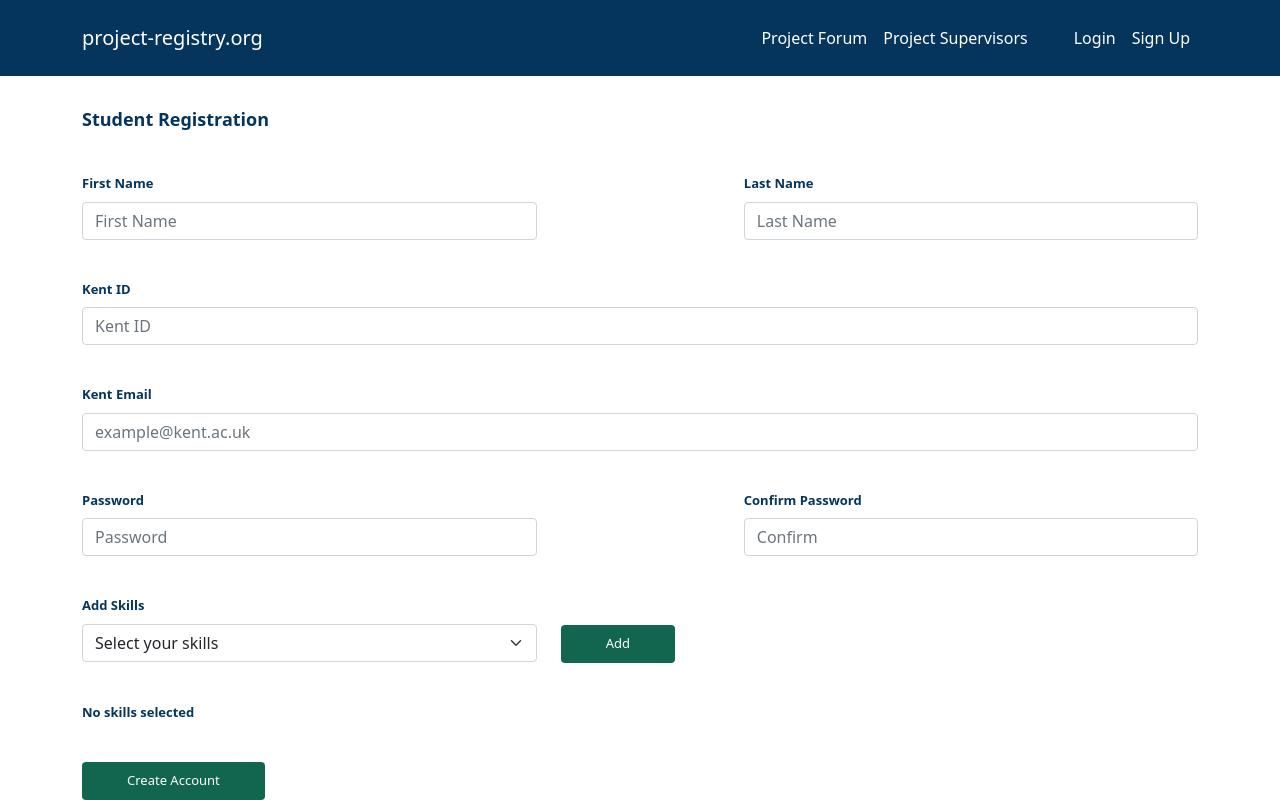
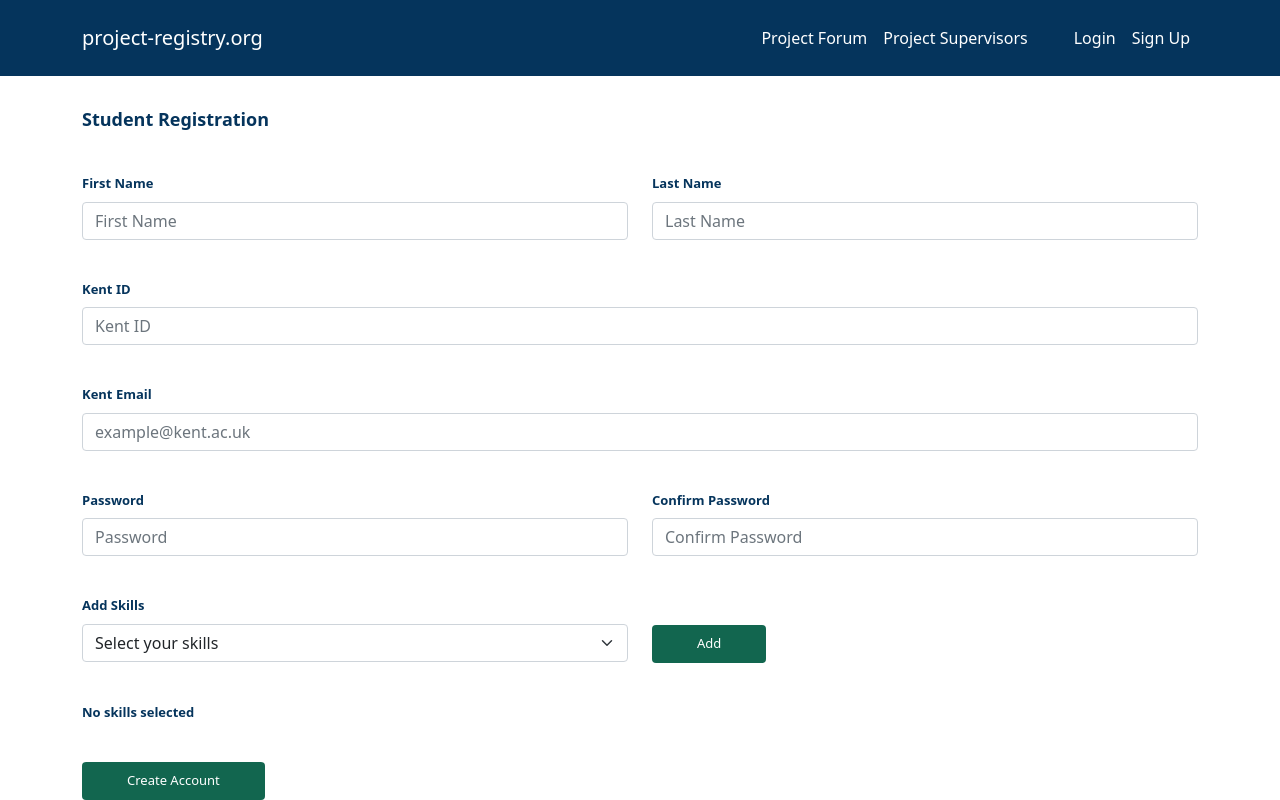
Before and after one commit to Appromode/front-end, a Next.js app: page /sign-up in a window 1280 px wide. Built offline with nearby package versions, Linux system fonts and the light colour scheme.

Commit message:
Added control id to form group components

```diff
--- a/components/RegistrationForm/index.tsx
+++ b/components/RegistrationForm/index.tsx
@@ -76,47 +76,47 @@ const RegistrationForm:FC = () => {
         <div className={styles.textbox}>
           <Form>
             <Row>
-              <Col className={styles.lefttext} lg={6}>
-                <FormGroup>
+              <Col lg={6}>
+                <FormGroup controlId="firstname">
                   <FormLabel>First Name</FormLabel>
-                  <FormControl id="firstname" type="text" placeholder="First Name" />
+                  <FormControl type="text" placeholder="First Name" />
                 </FormGroup>
               </Col>
-              <Col className={styles.righttext} lg={6}>
-                <FormGroup>
+              <Col lg={6}>
+                <FormGroup controlId="lastname">
                   <FormLabel>Last Name</FormLabel>
-                  <FormControl id="lastname" type="text" placeholder="Last Name" />
+                  <FormControl type="text" placeholder="Last Name" />
                 </FormGroup>
               </Col>
             </Row>
             <div className={styles.formspacer1} />
-            <FormGroup>
+            <FormGroup controlId="kentId">
               <FormLabel>Kent ID</FormLabel>
-              <FormControl id="kentid" type="text" placeholder="Kent ID" />
+              <FormControl type="text" placeholder="Kent ID" />
             </FormGroup>
             <div className={styles.formspacer1} />
-            <FormGroup>
+            <FormGroup controlId="email">
               <FormLabel>Kent Email</FormLabel>
-              <FormControl id="email" type="email" placeholder="example@kent.ac.uk" />
+              <FormControl type="email" placeholder="example@kent.ac.uk" />
             </FormGroup>
             <div className={styles.formspacer1} />
-            <Row className="d-flex">
-              <Col className={styles.lefttext} lg={6}>
-                <FormGroup controlId="formBasicPassword">
+            <Row>
+              <Col lg={6}>
+                <FormGroup controlId="password">
                   <FormLabel>Password</FormLabel>
-                  <FormControl id="passwd" type="password" placeholder="Password" />
+                  <FormControl type="password" placeholder="Password" />
                 </FormGroup>
               </Col>
-              <Col className={styles.righttext} lg={6}>
-                <FormGroup>
+              <Col lg={6}>
+                <FormGroup controlId="passwordConfirmation">
                   <FormLabel>Confirm Password</FormLabel>
-                  <FormControl id="confpasswd" type="password" placeholder="Confirm" />
+                  <FormControl type="password" placeholder="Confirm Password" />
                 </FormGroup>
               </Col>
             </Row>
             <div className={styles.formspacer1} />
-            <Row className="d-flex">
-              <Col className={styles.lefttext} lg={6}>
+            <Row>
+              <Col lg={6}>
                 <FormGroup>
                   <FormLabel>Add Skills</FormLabel>
                   <FormSelect id="skills" ref={skillref}>
```
